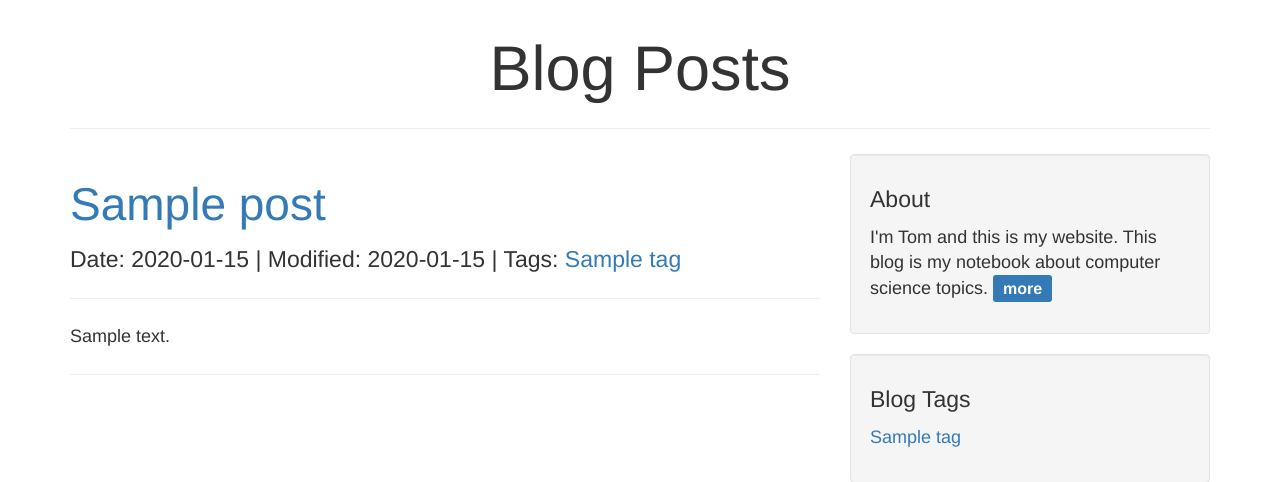
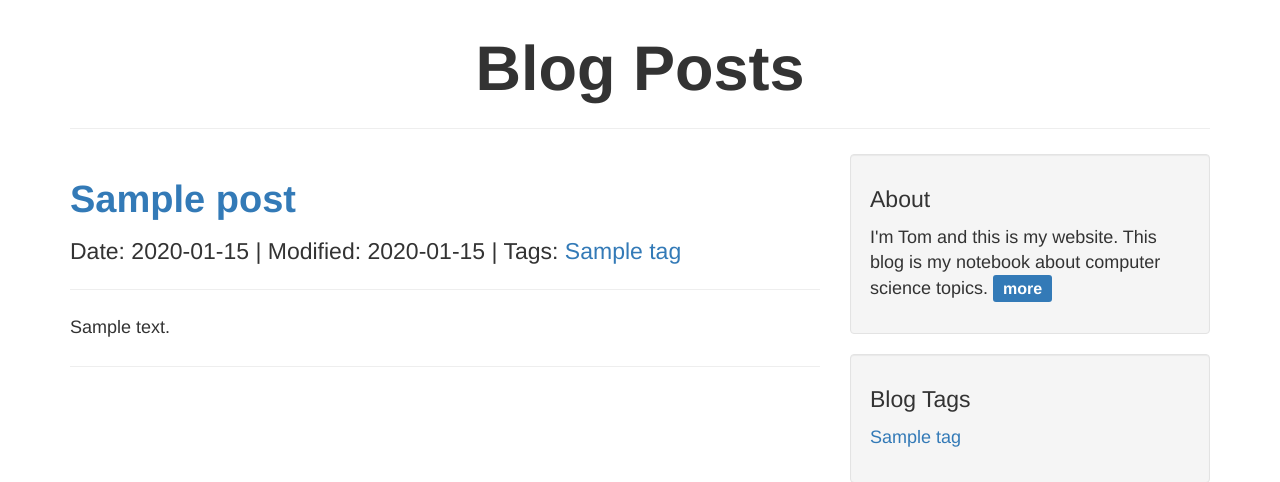
Before and after one commit to TomGijselinck/mywebsite, a Django app: page / in a window 1280 px wide. Shown: the part 51-533 px from the top of the page. Run offline with Django 3.2, Linux system fonts and the light colour scheme; tables that the repository leaves empty hold one stand-in row (values such as "Sample post"); some libraries are stand-ins or nearby versions.

Commit message:
Small styling adjustment to headings and index page

```diff
--- a/myblogapp/templates/myblogapp/index.html
+++ b/myblogapp/templates/myblogapp/index.html
@@ -14,7 +14,7 @@
 		<div class="col-md-8">
 			{% for post in latest_post_list %}
 			<!-- Title -->
-			<h1 class="post-title"><a href="{% url 'blog:post_detail' post.slug %}">{{ post.title }}</a></h1>
+			<h2 class="post-title"><a href="{% url 'blog:post_detail' post.slug %}">{{ post.title }}</a></h2>
 			<!-- Date/Time -->
 			<h4><span·class="glyphicon·glyphicon-time"></span> Date: {{ post.pub_date|date:"Y-m-d" }} {% if post.mod_date %}| Modified: {{ post.mod_date|date:"Y-m-d" }}{% endif %} | Tags: {% for tag in post.tags.all %}{% if not forloop.first %}, {% endif %}<a href="{% url 'blog:tag_detail' tag.slug %}">{{tag}}</a>{% endfor %}</h4>
 			<hr />
--- a/static/our_static/css/custom.css
+++ b/static/our_static/css/custom.css
@@ -11,10 +11,12 @@ body {
 .page-title {
   text-align:center;
 	font-size: 3.5em;
+	font-weight:bold;
 }
 
 .post-title {
 	padding-bottom:5px;
+	font-weight:bold;
 }
 
 .post-subtitle {
```
